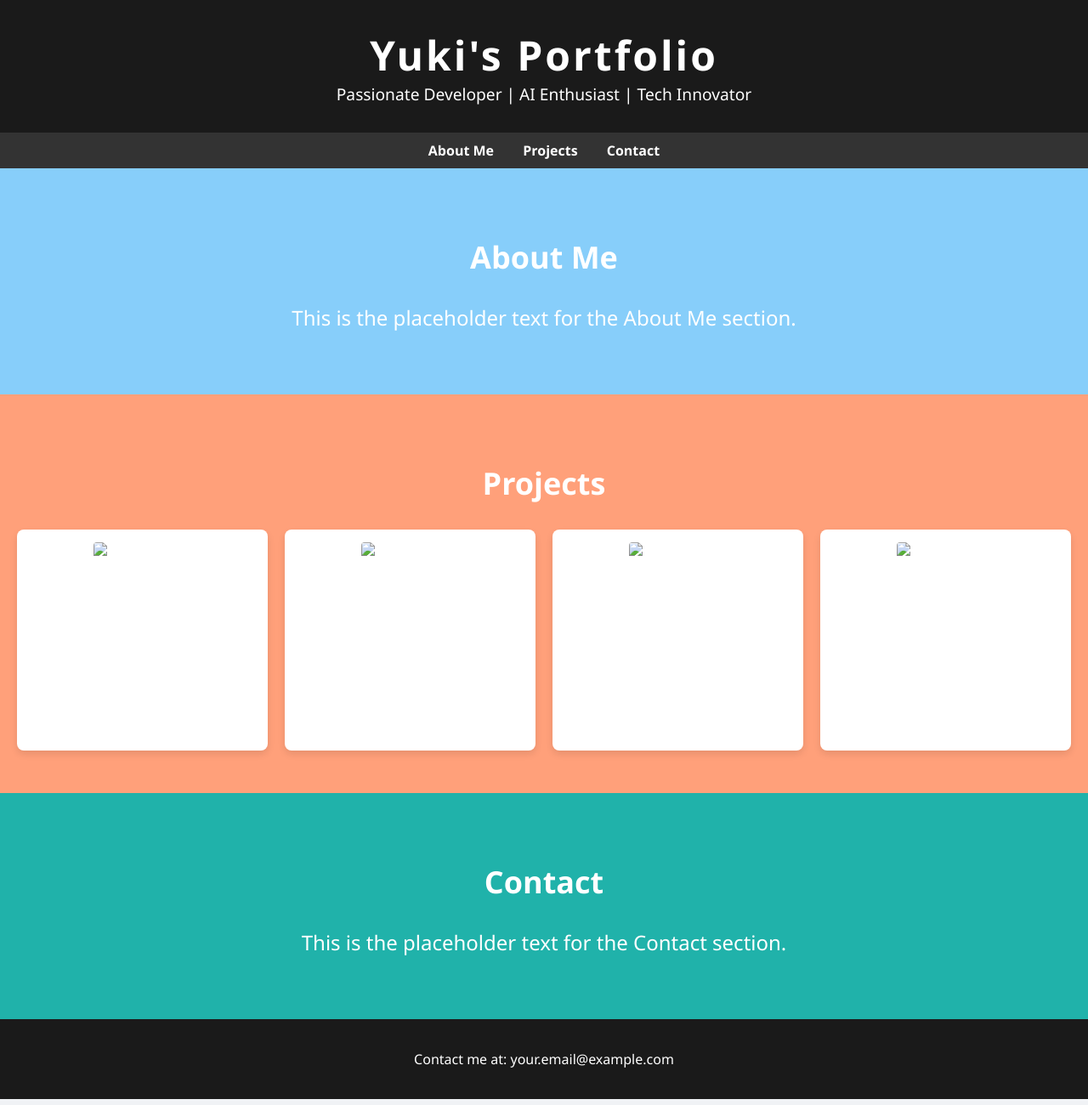
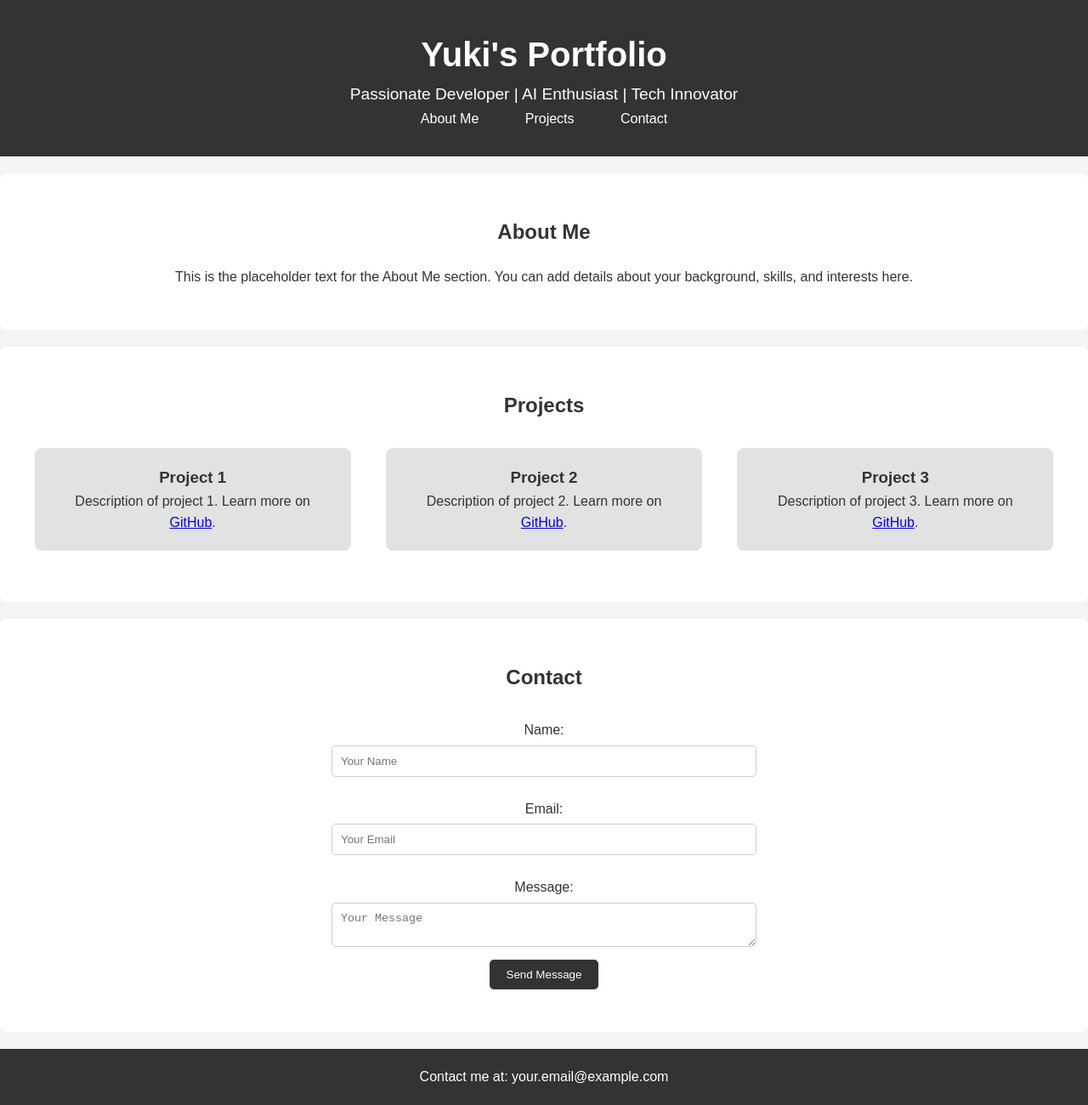
Before and after one commit to Yami66/Yami66.github.io, a plain HTML site: page index.html in a window 1280 px wide. Shown: the whole page at 85% size. Drawn offline with Linux system fonts and the light colour scheme.

Commit message:
Initial commit of portfolio website

```diff
--- a/index.html
+++ b/index.html
@@ -5,140 +5,7 @@
     <meta charset="UTF-8">
     <meta name="viewport" content="width=device-width, initial-scale=1.0">
     <title>Yuki's Portfolio</title>
-    <style>
-        body {
-            font-family: 'Segoe UI', Tahoma, Geneva, Verdana, sans-serif;
-            margin: 0;
-            padding: 0;
-            background-color: #f0f2f5;
-            color: #333;
-            scroll-behavior: smooth;
-        }
-
-        header {
-            background-color: #1a1a1a;
-            color: white;
-            text-align: center;
-            padding: 2rem 0;
-            animation: fadeIn 2s ease;
-        }
-
-        header h1 {
-            font-size: 3rem;
-            margin: 0;
-            letter-spacing: 3px;
-        }
-
-        header p {
-            font-size: 1.2rem;
-            margin: 0;
-        }
-
-        nav {
-            background-color: #333;
-            padding: 10px;
-            text-align: center;
-        }
-
-        nav a {
-            color: white;
-            text-decoration: none;
-            margin: 0 15px;
-            font-weight: bold;
-        }
-
-        nav a:hover {
-            color: #ffa500; /* Orange highlight on hover */
-        }
-
-        section {
-            padding: 50px 20px;
-            text-align: center;
-            font-size: 1.5rem;
-        }
-
-        #about {
-            background-color: #87cefa; /* Light blue */
-            color: white;
-        }
-
-        #projects {
-            background-color: #ffa07a; /* Light coral */
-            color: white;
-        }
-
-        #contact {
-            background-color: #20b2aa; /* Light sea green */
-            color: white;
-        }
-
-        .projects {
-            display: grid;
-            grid-template-columns: repeat(auto-fit, minmax(250px, 1fr));
-            gap: 20px;
-        }
-
-        .project {
-            background-color: white;
-            padding: 15px;
-            border-radius: 8px;
-            box-shadow: 0 4px 8px rgba(0, 0, 0, 0.1);
-            transition: transform 0.3s ease, box-shadow 0.3s ease;
-            position: relative;
-            overflow: hidden;
-            animation: fadeInUp 1s ease;
-        }
-
-        .project:hover {
-            transform: translateY(-5px);
-            box-shadow: 0 6px 12px rgba(0, 0, 0, 0.2);
-        }
-
-        .project img {
-            max-width: 100%;
-            border-radius: 4px;
-        }
-
-        .project h3 {
-            font-size: 1.4rem;
-            margin-top: 15px;
-        }
-
-        .project p {
-            font-size: 1rem;
-            margin: 10px 0;
-        }
-
-        footer {
-            text-align: center;
-            padding: 20px;
-            background-color: #1a1a1a;
-            color: white;
-        }
-
-        /* Animations */
-        @keyframes fadeIn {
-            from {
-                opacity: 0;
-            }
-
-            to {
-                opacity: 1;
-            }
-        }
-
-        @keyframes fadeInUp {
-            from {
-                opacity: 0;
-                transform: translateY(20px);
-            }
-
-            to {
-                opacity: 1;
-                transform: translateY(0);
-            }
-        }
-    </style>
+    <link rel="stylesheet" href="styles.css">
 </head>
 
 <body>
@@ -146,54 +13,59 @@
     <header>
         <h1>Yuki's Portfolio</h1>
         <p>Passionate Developer | AI Enthusiast | Tech Innovator</p>
+        <nav>
+            <ul>
+                <li><a href="#about">About Me</a></li>
+                <li><a href="#projects">Projects</a></li>
+                <li><a href="#contact">Contact</a></li>
+            </ul>
+        </nav>
     </header>
-
-    <nav>
-        <a href="#about">About Me</a>
-        <a href="#projects">Projects</a>
-        <a href="#contact">Contact</a>
-    </nav>
 
     <section id="about">
         <h2>About Me</h2>
-        <p>This is the placeholder text for the About Me section.</p>
+        <p>This is the placeholder text for the About Me section. You can add details about your background, skills, and interests here.</p>
     </section>
 
     <section id="projects">
         <h2>Projects</h2>
-        <div class="projects">
+        <div class="project-container">
             <div class="project">
-                <img src="project1.jpg" alt="Project 1">
-                <h3>AI-Based Image Classifier</h3>
-                <p>Developed an AI image classification system using TensorFlow, capable of identifying objects with 95% accuracy.</p>
+                <h3>Project 1</h3>
+                <p>Description of project 1. Learn more on <a href="https://github.com/Yami66/project1" target="_blank">GitHub</a>.</p>
             </div>
             <div class="project">
-                <img src="project2.jpg" alt="Project 2">
-                <h3>Real-Time Data Dashboard</h3>
-                <p>A real-time dashboard built with React and Node.js for monitoring and visualizing live data streams.</p>
+                <h3>Project 2</h3>
+                <p>Description of project 2. Learn more on <a href="https://github.com/Yami66/project2" target="_blank">GitHub</a>.</p>
             </div>
             <div class="project">
-                <img src="project3.jpg" alt="Project 3">
-                <h3>Blockchain Payment System</h3>
-                <p>Designed a secure blockchain-based payment gateway that allows for fast and safe cryptocurrency transactions.</p>
-            </div>
-            <div class="project">
-                <img src="project4.jpg" alt="Project 4">
-                <h3>Portfolio Website</h3>
-                <p>Created my own portfolio website using HTML, CSS, and GitHub Pages to showcase my projects and skills.</p>
+                <h3>Project 3</h3>
+                <p>Description of project 3. Learn more on <a href="https://github.com/Yami66/project3" target="_blank">GitHub</a>.</p>
             </div>
         </div>
     </section>
 
     <section id="contact">
         <h2>Contact</h2>
-        <p>This is the placeholder text for the Contact section.</p>
+        <form id="contact-form">
+            <label for="name">Name:</label>
+            <input type="text" id="name" name="name" placeholder="Your Name" required>
+
+            <label for="email">Email:</label>
+            <input type="email" id="email" name="email" placeholder="Your Email" required>
+
+            <label for="message">Message:</label>
+            <textarea id="message" name="message" placeholder="Your Message" required></textarea>
+
+            <button type="submit">Send Message</button>
+        </form>
     </section>
 
     <footer>
         <p>Contact me at: your.email@example.com</p>
     </footer>
 
+    <script src="script.js"></script>
 </body>
 
 </html>
--- /dev/null
+++ b/script.js
@@ -0,0 +1,10 @@
+// Contact Form Submission
+document.getElementById('contact-form').addEventListener('submit', function(event) {
+    event.preventDefault(); // Prevent the default form submission
+
+    // Display a simple alert for demonstration
+    alert('Thank you for your message!');
+
+    // Reset the form fields
+    this.reset();
+});
--- /dev/null
+++ b/styles.css
@@ -0,0 +1,156 @@
+/* Basic Reset */
+* {
+    margin: 0;
+    padding: 0;
+    box-sizing: border-box;
+}
+
+body {
+    font-family: 'Arial', sans-serif;
+    line-height: 1.6;
+    background-color: #f4f4f4;
+    color: #333;
+}
+
+/* Header Styles */
+header {
+    background: #333;
+    color: white;
+    padding: 2rem 0;
+    text-align: center;
+    animation: fadeIn 2s ease;
+}
+
+header h1 {
+    font-size: 2.5rem;
+}
+
+header p {
+    font-size: 1.2rem;
+}
+
+/* Navigation Styles */
+nav ul {
+    list-style: none;
+    padding: 0;
+}
+
+nav ul li {
+    display: inline;
+    margin: 0 15px;
+}
+
+nav a {
+    color: white;
+    text-decoration: none;
+    padding: 5px 10px;
+    transition: background-color 0.3s ease;
+}
+
+nav a:hover {
+    background-color: #555;
+}
+
+/* Section Styles */
+section {
+    padding: 50px 20px;
+    text-align: center;
+    background-color: white;
+    margin: 20px 0;
+    border-radius: 8px;
+    animation: slideIn 0.5s ease;
+}
+
+h2 {
+    margin-bottom: 20px;
+}
+
+/* Projects Layout */
+.project-container {
+    display: flex;
+    justify-content: space-around;
+    flex-wrap: wrap;
+}
+
+.project {
+    background: #e2e2e2;
+    border-radius: 8px;
+    padding: 20px;
+    margin: 10px;
+    width: 30%;
+    transition: transform 0.3s ease;
+}
+
+.project:hover {
+    transform: scale(1.05);
+}
+
+/* Contact Form Styles */
+form {
+    display: flex;
+    flex-direction: column;
+    align-items: center;
+}
+
+form label {
+    margin: 10px 0 5px;
+}
+
+form input, form textarea {
+    padding: 10px;
+    width: 80%;
+    max-width: 500px;
+    border: 1px solid #ccc;
+    border-radius: 5px;
+    margin-bottom: 15px;
+}
+
+form button {
+    padding: 10px 20px;
+    background-color: #333;
+    color: white;
+    border: none;
+    border-radius: 5px;
+    cursor: pointer;
+    transition: background-color 0.3s ease;
+}
+
+form button:hover {
+    background-color: #555;
+}
+
+/* Footer Styles */
+footer {
+    text-align: center;
+    padding: 20px;
+    background: #333;
+    color: white;
+}
+
+/* Animations */
+@keyframes fadeIn {
+    from {
+        opacity: 0;
+    }
+    to {
+        opacity: 1;
+    }
+}
+
+@keyframes slideIn {
+    from {
+        transform: translateY(20px);
+        opacity: 0;
+    }
+    to {
+        transform: translateY(0);
+        opacity: 1;
+    }
+}
+
+/* Responsive Styles */
+@media (max-width: 768px) {
+    .project {
+        width: 80%;
+    }
+}
```
Also changed, not shown: 1 other file.
